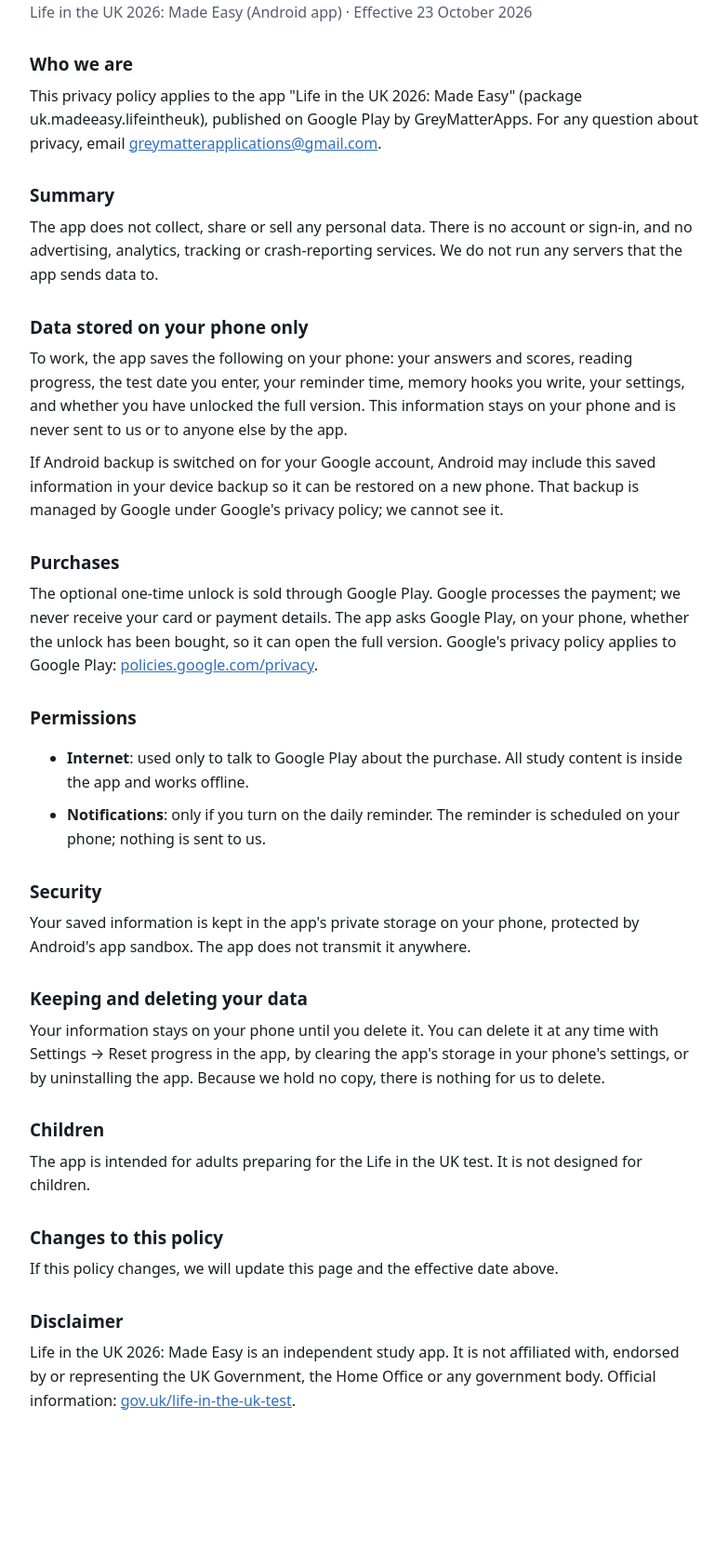
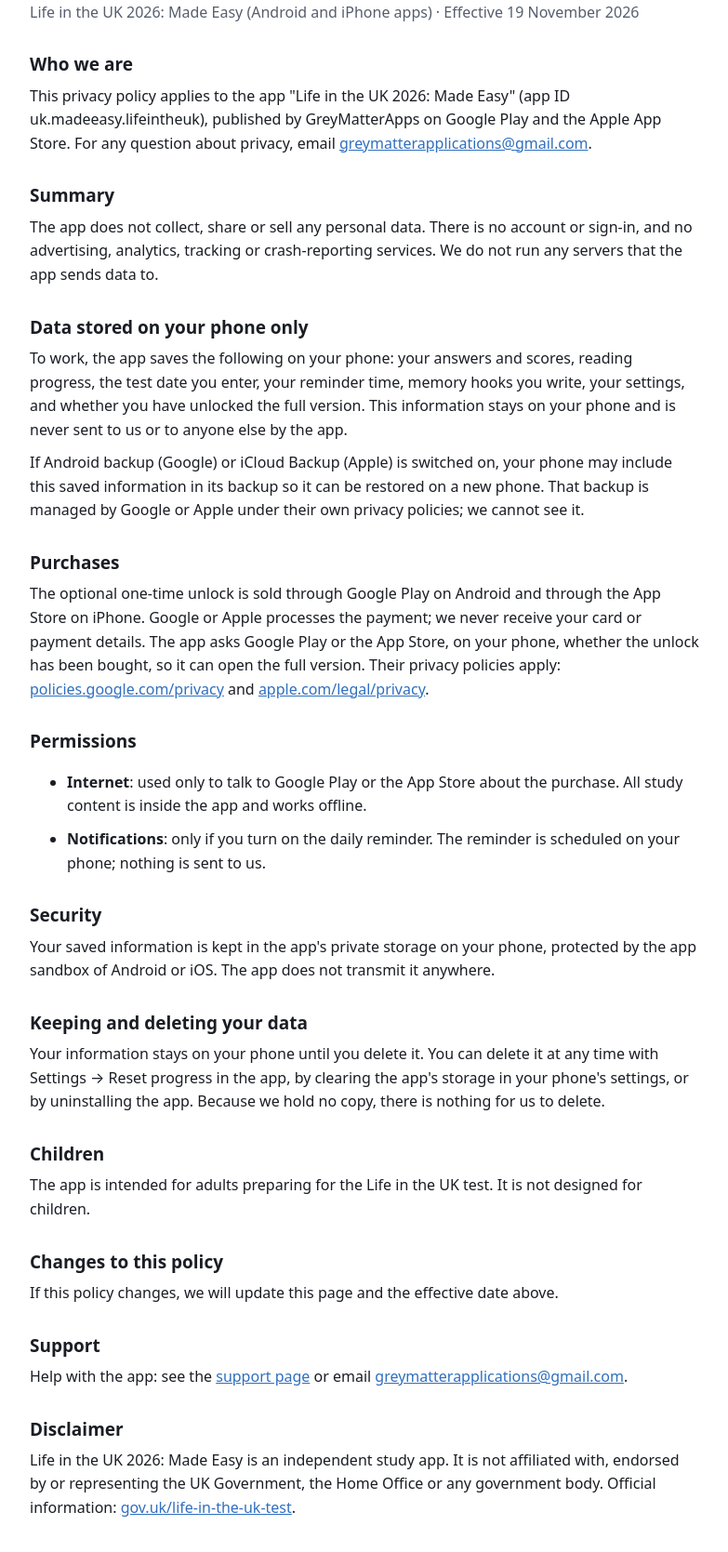
Before and after one commit to incarnalme/made-easy-privacy, a plain HTML site: page index.html in a window 1280 px wide. Shown: the part 69-1738 px from the top of the page at 93% size, without its empty margins (248-1031 px from the left). Before the commit the page ends 1662 px from the top, so only its background shows below. Drawn offline with Linux system fonts and the light colour scheme.

Commit message:
Cover the iPhone app and add a support page
Co-Authored-By: Claude Opus 5.5 <noreply@anthropic.com>
Claude-Session: https://claude.ai/code/session_01BMC5oTkTeTfcvUKhUutpxR

```diff
--- a/index.html
+++ b/index.html
@@ -16,29 +16,29 @@ p,li{margin:0 0 10px}.muted{color:var(--muted)}a{color:var(--brand)}
 <body>
 <main>
 <h1>Privacy policy</h1>
-<p class="muted">Life in the UK 2026: Made Easy (Android app) · Effective 23 October 2026</p>
+<p class="muted">Life in the UK 2026: Made Easy (Android and iPhone apps) · Effective 19 November 2026</p>
 
 <h2>Who we are</h2>
-<p>This privacy policy applies to the app "Life in the UK 2026: Made Easy" (package uk.madeeasy.lifeintheuk), published on Google Play by GreyMatterApps. For any question about privacy, email <a href="mailto:greymatterapplications@gmail.com">greymatterapplications@gmail.com</a>.</p>
+<p>This privacy policy applies to the app "Life in the UK 2026: Made Easy" (app ID uk.madeeasy.lifeintheuk), published by GreyMatterApps on Google Play and the Apple App Store. For any question about privacy, email <a href="mailto:greymatterapplications@gmail.com">greymatterapplications@gmail.com</a>.</p>
 
 <h2>Summary</h2>
 <p>The app does not collect, share or sell any personal data. There is no account or sign-in, and no advertising, analytics, tracking or crash-reporting services. We do not run any servers that the app sends data to.</p>
 
 <h2>Data stored on your phone only</h2>
 <p>To work, the app saves the following on your phone: your answers and scores, reading progress, the test date you enter, your reminder time, memory hooks you write, your settings, and whether you have unlocked the full version. This information stays on your phone and is never sent to us or to anyone else by the app.</p>
-<p>If Android backup is switched on for your Google account, Android may include this saved information in your device backup so it can be restored on a new phone. That backup is managed by Google under Google's privacy policy; we cannot see it.</p>
+<p>If Android backup (Google) or iCloud Backup (Apple) is switched on, your phone may include this saved information in its backup so it can be restored on a new phone. That backup is managed by Google or Apple under their own privacy policies; we cannot see it.</p>
 
 <h2>Purchases</h2>
-<p>The optional one-time unlock is sold through Google Play. Google processes the payment; we never receive your card or payment details. The app asks Google Play, on your phone, whether the unlock has been bought, so it can open the full version. Google's privacy policy applies to Google Play: <a href="https://policies.google.com/privacy">policies.google.com/privacy</a>.</p>
+<p>The optional one-time unlock is sold through Google Play on Android and through the App Store on iPhone. Google or Apple processes the payment; we never receive your card or payment details. The app asks Google Play or the App Store, on your phone, whether the unlock has been bought, so it can open the full version. Their privacy policies apply: <a href="https://policies.google.com/privacy">policies.google.com/privacy</a> and <a href="https://www.apple.com/legal/privacy/">apple.com/legal/privacy</a>.</p>
 
 <h2>Permissions</h2>
 <ul>
-<li><b>Internet</b>: used only to talk to Google Play about the purchase. All study content is inside the app and works offline.</li>
+<li><b>Internet</b>: used only to talk to Google Play or the App Store about the purchase. All study content is inside the app and works offline.</li>
 <li><b>Notifications</b>: only if you turn on the daily reminder. The reminder is scheduled on your phone; nothing is sent to us.</li>
 </ul>
 
 <h2>Security</h2>
-<p>Your saved information is kept in the app's private storage on your phone, protected by Android's app sandbox. The app does not transmit it anywhere.</p>
+<p>Your saved information is kept in the app's private storage on your phone, protected by the app sandbox of Android or iOS. The app does not transmit it anywhere.</p>
 
 <h2>Keeping and deleting your data</h2>
 <p>Your information stays on your phone until you delete it. You can delete it at any time with Settings → Reset progress in the app, by clearing the app's storage in your phone's settings, or by uninstalling the app. Because we hold no copy, there is nothing for us to delete.</p>
@@ -49,6 +49,9 @@ p,li{margin:0 0 10px}.muted{color:var(--muted)}a{color:var(--brand)}
 <h2>Changes to this policy</h2>
 <p>If this policy changes, we will update this page and the effective date above.</p>
 
+<h2>Support</h2>
+<p>Help with the app: see the <a href="support.html">support page</a> or email <a href="mailto:greymatterapplications@gmail.com">greymatterapplications@gmail.com</a>.</p>
+
 <h2>Disclaimer</h2>
 <p>Life in the UK 2026: Made Easy is an independent study app. It is not affiliated with, endorsed by or representing the UK Government, the Home Office or any government body. Official information: <a href="https://www.gov.uk/life-in-the-uk-test">gov.uk/life-in-the-uk-test</a>.</p>
 </main>
```
Also changed, not shown: support.html (added, +40 -0 lines).
